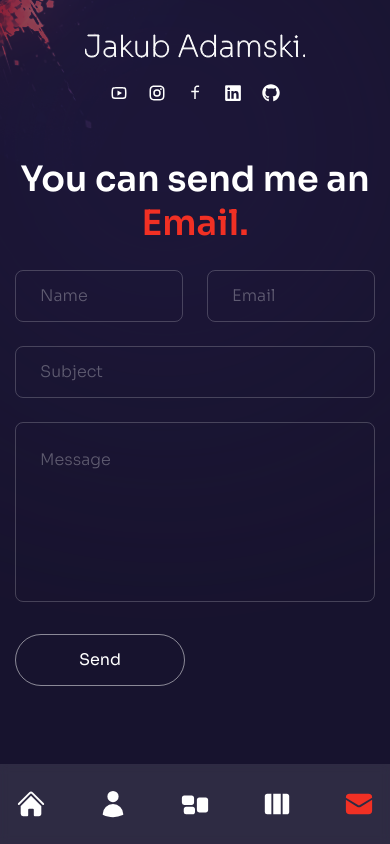
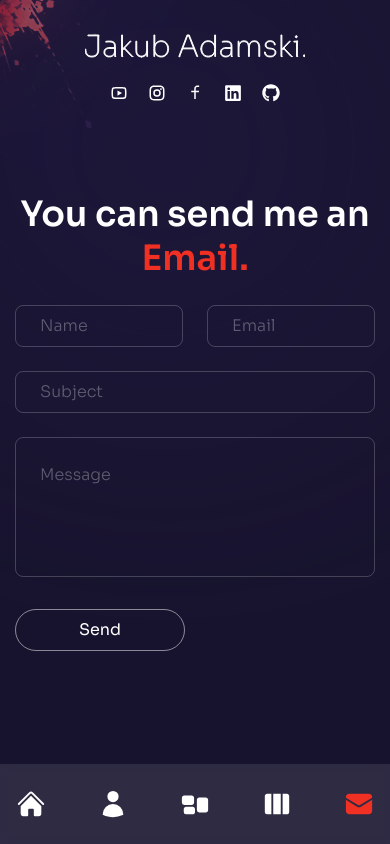
Before and after one commit to AdamskiJakub/portfolio, a Next.js app: page /contact in a window 390 px wide. Built offline with nearby package versions, Linux system fonts and the light colour scheme.

Commit message:
fixing contact for SE

```diff
--- a/styles/globals.css
+++ b/styles/globals.css
@@ -36,16 +36,16 @@
   }
   .btn,
   .input {
-    @apply h-[52px];
+    @apply h-[42px] md:h-[52px];
   }
   .input {
-    @apply w-full h-[52px] rounded-lg pl-6;
+    @apply w-full h-[42px] md:h-[52px] rounded-lg pl-6;
   }
   .input,
   .textarea {
     @apply bg-transparent outline-none focus:ring-1 focus:ring-accent border border-white/20 placeholder:text-white/30 placeholder:font-light;
   }
   .textarea {
-    @apply w-full h-[180px] p-6 capitalize rounded-lg resize-none;
+    @apply w-full h-[140px] md:h-[200px] p-6 rounded-lg resize-none;
   }
 }
```
